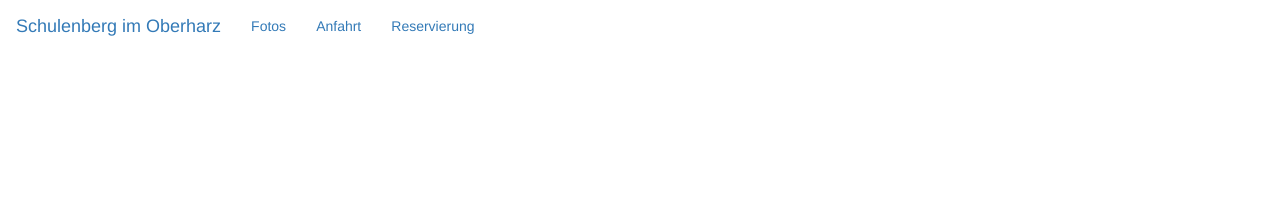
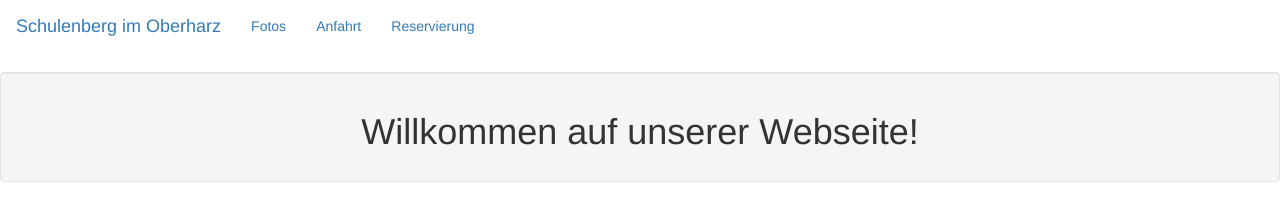
Before and after one commit to waffle-iron/SchulenbergOberharz, a plain HTML site: page index.html in a window 1280 px wide. Drawn offline with nearby package versions, Linux system fonts and the light colour scheme.

Commit message:
Style.css added

```diff
--- a/index.html
+++ b/index.html
@@ -2,7 +2,7 @@
 <html>
 <div id="references">
     <link rel="stylesheet" href="https://maxcdn.bootstrapcdn.com/bootstrap/3.3.7/css/bootstrap.min.css" integrity="sha384-BVYiiSIFeK1dGmJRAkycuHAHRg32OmUcww7on3RYdg4Va+PmSTsz/K68vbdEjh4u" crossorigin="anonymous">
-    <link href="./style.css">
+    <link rel="stylesheet" href="./style.css">
     <script src="jquery-3.2.1.min.js"></script>
 </div>
 
@@ -28,6 +28,11 @@
         </ul>
     </div>
 </head>
+<body>
+    <div class="well">
+        <h1 class="responsive">Willkommen auf unserer Webseite!</h1>
+    </div>
+</body>
 
 
 
--- a/style.css
+++ b/style.css
@@ -0,0 +1,11 @@
+body {
+    text-align: center;
+}
+h1 {
+    text-align: center;
+    font: Arial;
+}
+
+well {
+    text-align: center;
+}
```
Also changed, not shown: 1 other file.
